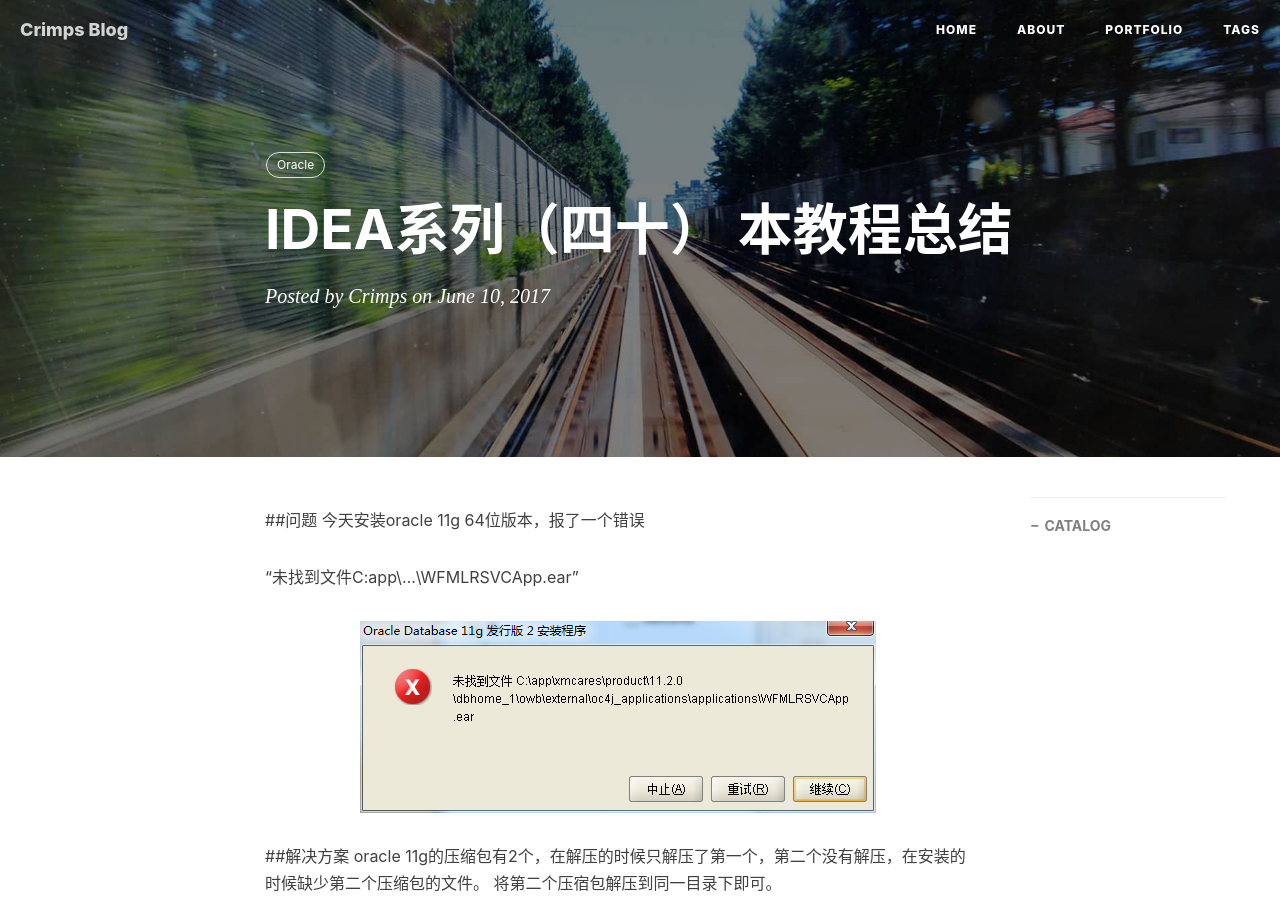
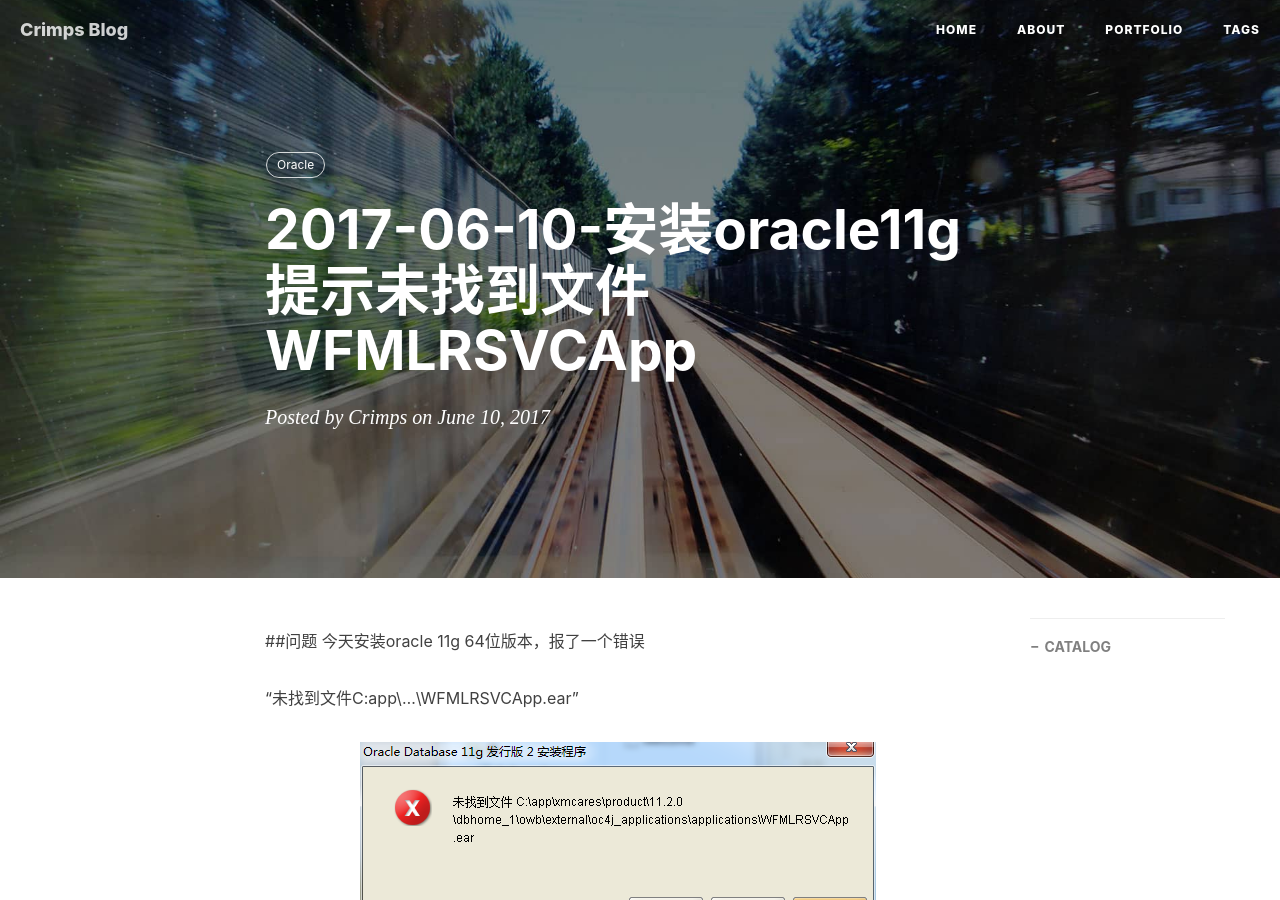
Before and after one commit to crimps/crimps.github.io, a Jekyll site: the page built from _posts/2017-06-10-安装oracle11g提示未找到文件WFMLRSVCApp.md, in a window 1280 px wide and 900 px high. Built offline with Jekyll 4.4.1, drawn with Linux system fonts in a browser that asks for light colours; nearby versions of some CDN libraries; comment, search, counter and statistics services are not loaded.

Commit message:
2017-06-10-安装oracle11g提示未找到文件WFMLRSVCApp

```diff
--- a/_posts/2017-06-10-安装oracle11g提示未找到文件WFMLRSVCApp.md
+++ b/_posts/2017-06-10-安装oracle11g提示未找到文件WFMLRSVCApp.md
@@ -1,6 +1,6 @@
 ---
 layout:     post
-title:      "IDEA系列（四十） 本教程总结"
+title:      "2017-06-10-安装oracle11g提示未找到文件WFMLRSVCApp"
 subtitle:   ""
 date:       2017-06-10 12:00:40
 author:     "Crimps"
```
